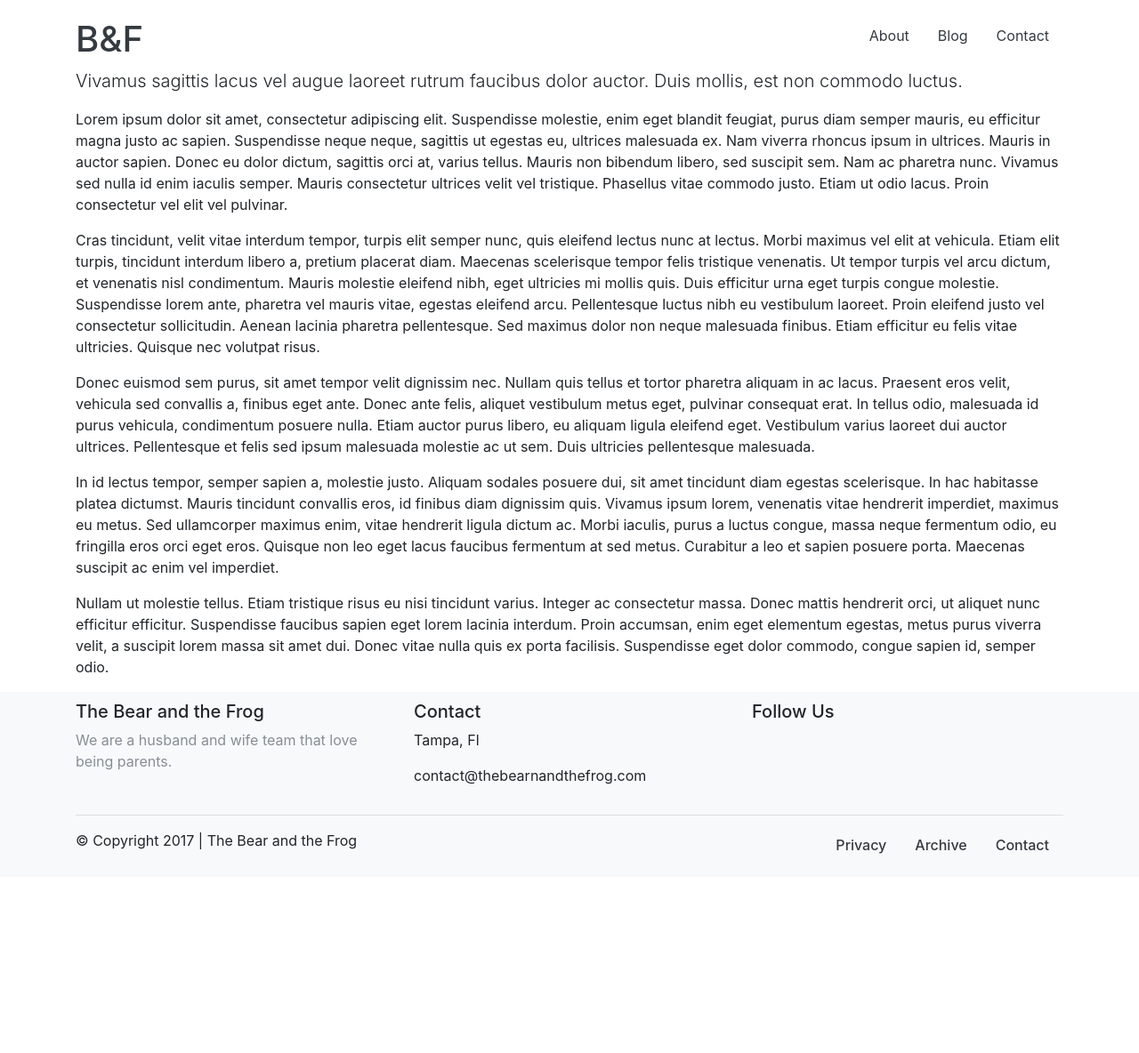
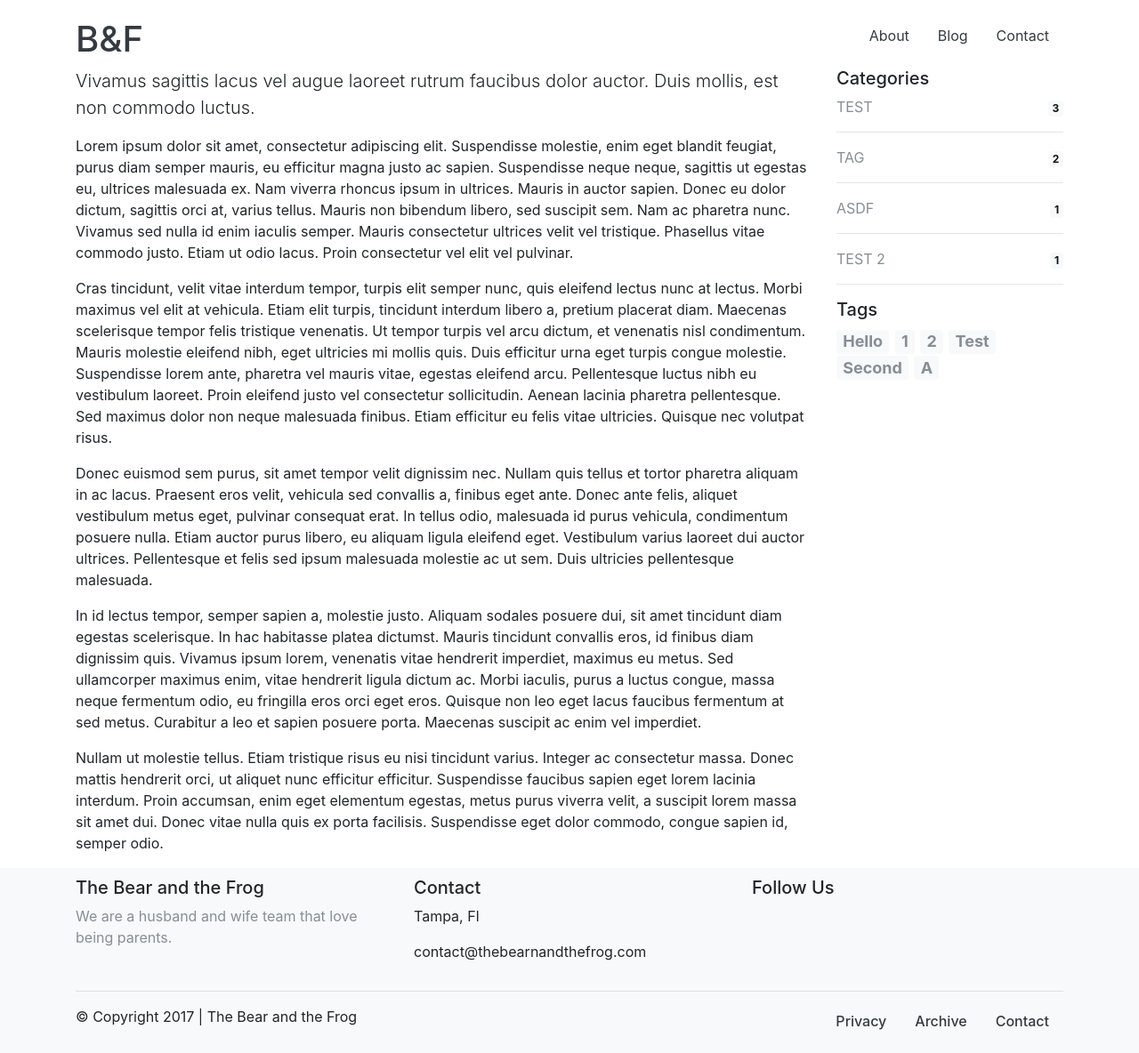
Before and after one commit to SevenZeroThree/The-Bear-and-the-Frog, a Jekyll site: the page built from index.html, in a window 1280 px wide. Shown: the whole page at 89% size. Built offline with Jekyll 4.4.1, drawn with Linux system fonts in a browser that asks for light colours; the list of posts is cut into pages by our own code; before the commit the page ends 986 px from its top, so only the background shows below that.

Commit message:
move sidebar to default layout

```diff
--- a/_layouts/default.html
+++ b/_layouts/default.html
@@ -24,7 +24,16 @@
 <body>
 	<header>{% include header.html %}</header>
 	<div class="container">
-		<div id="content">{{ content }}</div>
+		<div class="row">
+				<div class="col-sm-9">
+						<article class="post" itemscope itemtype="http://schema.org/BlogPosting">
+							{{ content }}
+						</article>
+				</div>
+				<div class="col-sm-3">
+						{% include sidebar.html %}
+				</div>
+		</div>
 	</div>
 	<footer class="bg-light">{% include footer.html %}</footer>
 </body>
--- a/_layouts/post.html
+++ b/_layouts/post.html
@@ -3,7 +3,9 @@ layout: default
 single: true
 ---
 
-<article class="post" itemscope itemtype="http://schema.org/BlogPosting">{% include article.html %}</article>
+<article class="post" itemscope itemtype="http://schema.org/BlogPosting">
+        {% include article.html %}
+</article>
 
 <div id="page-navigation">
         <div class="previous">
```
Also changed, not shown: blog.html (+1 -8 lines).
